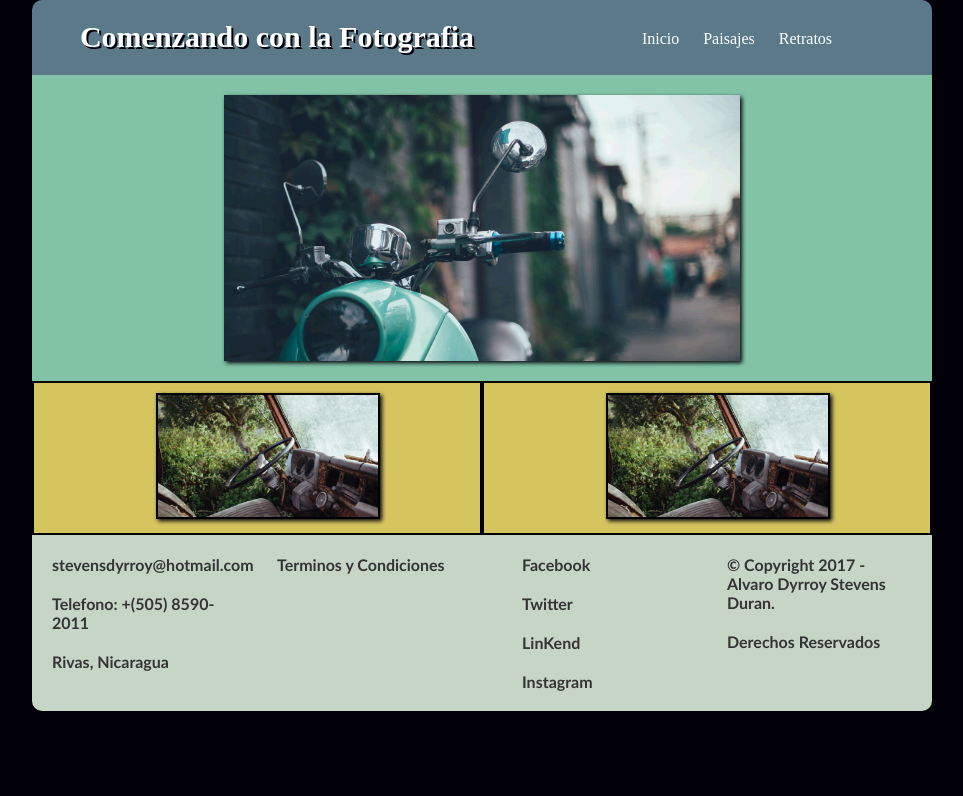
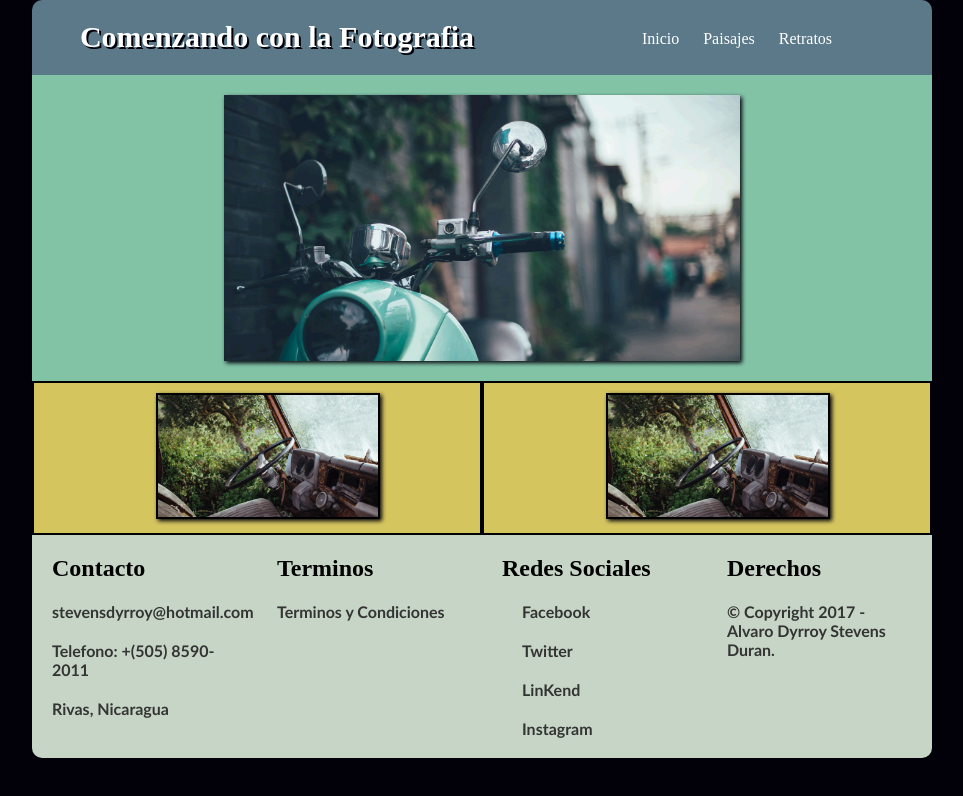
Before and after one commit to stevensdyrroy/git, a plain HTML site: page Comenzando con la Fotografia/index.html in a window 1280 px wide. Shown: the whole page, without its empty margins (158-1121 px from the left). Drawn offline with Linux system fonts and the light colour scheme.

Commit message:
Add files via upload

```diff
--- a/Comenzando con la Fotografia/index.html
+++ b/Comenzando con la Fotografia/index.html
@@ -47,18 +47,23 @@
    <section class="contenedor">
    <!--Informacion de Contacto-->
    <div class="col1">
+     <h1>Contacto</h1>
      <p><a href="stevendyrroy@hotmail.com">stevensdyrroy@hotmail.com</a></p>
      <p>Telefono: +(505) 8590-2011</p>
      <p>Rivas, Nicaragua</p>
    </div>
 
    <!--Terminos y Condiciones-->
+
    <div class="col2">
+     <h1>Terminos</h1>
      <p><a href="termino.html">Terminos y Condiciones</a></p>
    </div>
 
    <!--Redes Sociales-->
+
    <div class="col3">
+     <h1>Redes Sociales</h1>
      <nav class="social">
        <ul>
          <p><li><a href="https://www.facebook.com/alvarodyrroy.stevensduran.5">Facebook</a></li></p>
@@ -69,9 +74,11 @@
      </nav>
    </div>
    <!--Derechos Reservados-->
+
    <div class="col4">
+     <h1>Derechos</h1>
      <p>© Copyright 2017 - Alvaro Dyrroy Stevens Duran.</p>
-     <p><a href="#!">Derechos Reservados</a></p>
+
    </div>
  </section>
  </footer>
```
Also changed, not shown: Comenzando con la Fotografia/paisajes.html (+9 -2 lines).
